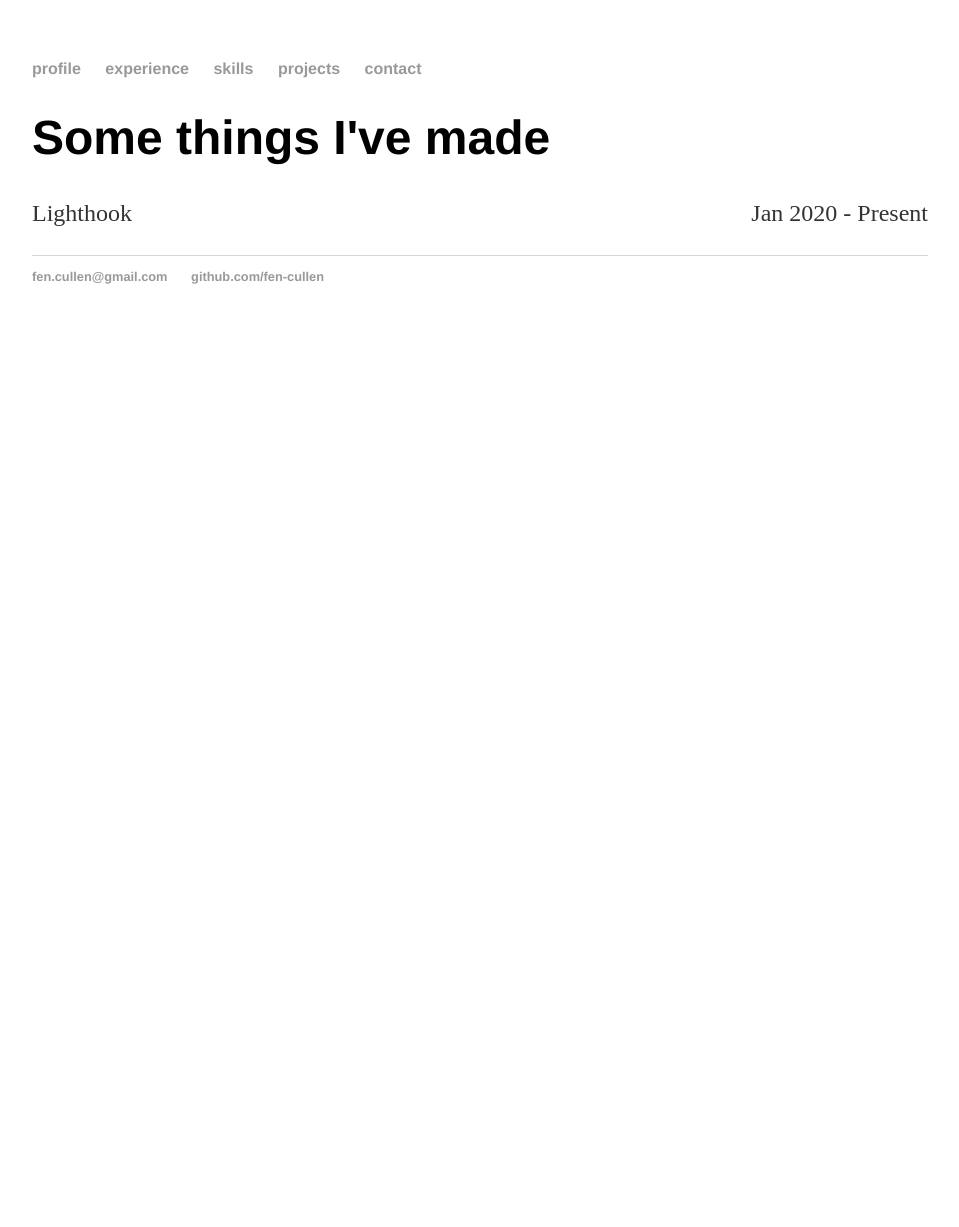
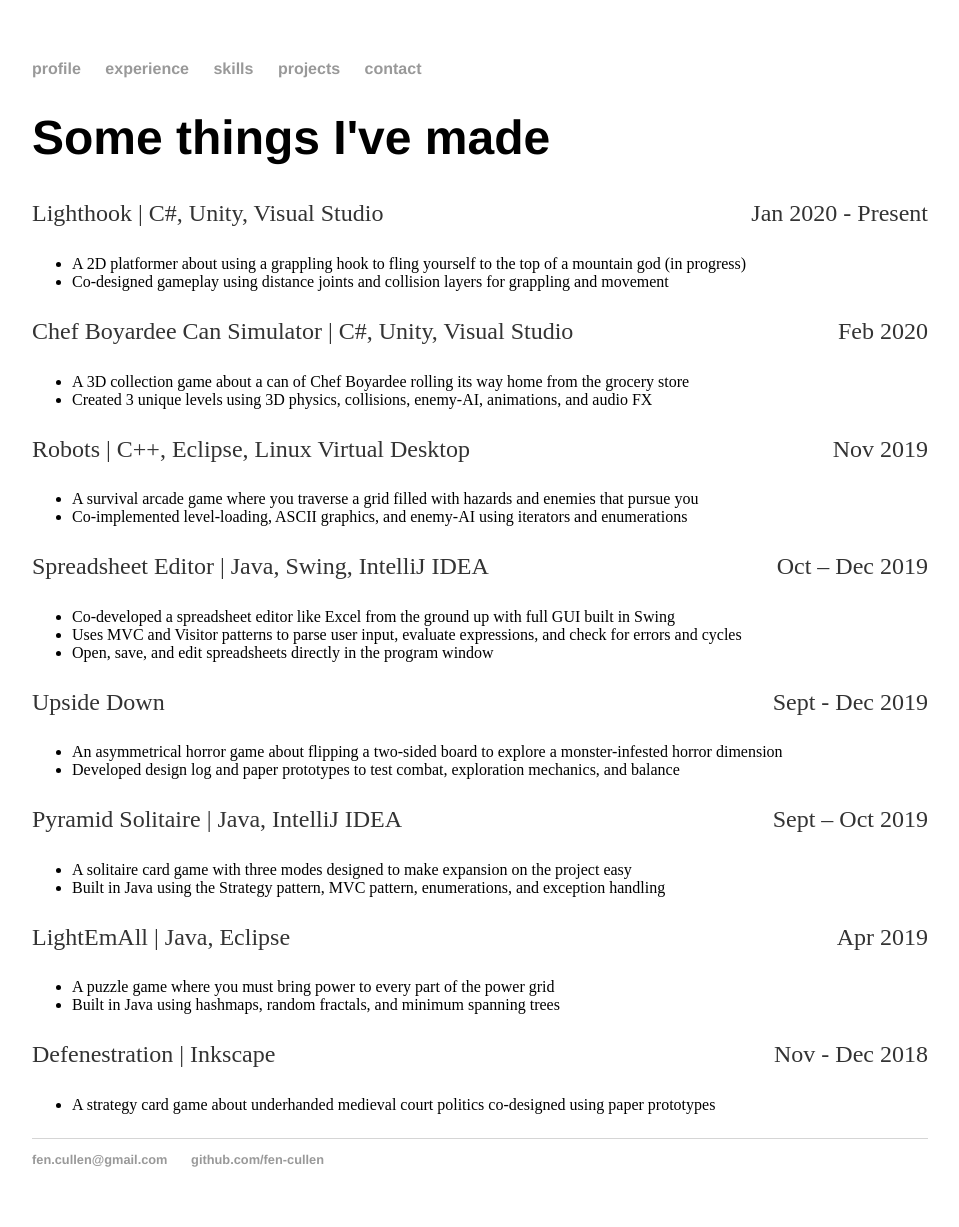
Before and after one commit to fen-cullen/fen-cullen.github.io, a Jekyll site: the page built from projects/index.html, in a window 1280 px wide. Shown: the whole page, without its empty margins (160-1119 px from the left). Built offline with Jekyll 4.4.1, drawn with Linux system fonts in a browser that asks for light colours; before the commit the page ends 900 px from its top, so only the background shows below that.

Commit message:
Update index.html
Added information

```diff
--- a/projects/index.html
+++ b/projects/index.html
@@ -4,14 +4,93 @@
 ---
 <div class="blurb">
   <h1>
-    Some things I've made <br>
+    Some things I've made
   </h1>
-  <div>
-    <p style="text-align:left;">
-      Lighthook
-      <span style="float:right;">
-        Jan 2020 - Present
-      </span>
-    </p>
-  </div>
+  <p style="text-align:left;">
+    Lighthook | C#, Unity, Visual Studio
+    <span style="float:right;">
+      Jan 2020 - Present
+    </span>
+  <ul>
+    <li> A 2D platformer about using a grappling hook to fling yourself to the top of a mountain god (in progress) </li>
+    <li> Co-designed gameplay using distance joints and collision layers for grappling and movement </li>
+  </ul>
+  </p>
+
+  <p style="text-align:left;">
+    Chef Boyardee Can Simulator | C#, Unity, Visual Studio
+    <span style="float:right;">
+       Feb 2020
+    </span>
+  <ul>
+    <li> A 3D collection game about a can of Chef Boyardee rolling its way home from the grocery store </li>
+    <li> Created 3 unique levels using 3D physics, collisions, enemy-AI, animations, and audio FX </li>
+  </ul>
+  </p>
+
+  <p style="text-align:left;">
+    Robots | C++, Eclipse, Linux Virtual Desktop
+    <span style="float:right;">
+       Nov 2019
+    </span>
+  <ul>
+    <li> A survival arcade game where you traverse a grid filled with hazards and enemies that pursue you </li>
+    <li>  Co-implemented level-loading, ASCII graphics, and enemy-AI using iterators and enumerations </li>
+  </ul>
+  </p>
+
+  <p style="text-align:left;">
+    Spreadsheet Editor | Java, Swing, IntelliJ IDEA
+    <span style="float:right;">
+       Oct – Dec 2019
+    </span>
+  <ul>
+    <li> Co-developed a spreadsheet editor like Excel from the ground up with full GUI built in Swing </li>
+    <li> Uses MVC and Visitor patterns to parse user input, evaluate expressions, and check for errors and cycles </li>
+    <li> Open, save, and edit spreadsheets directly in the program window </li>
+  </ul>
+  </p>
+
+  <p style="text-align:left;">
+    Upside Down
+    <span style="float:right;">
+       Sept - Dec 2019
+    </span>
+  <ul>
+    <li> An asymmetrical horror game about flipping a two-sided board to explore a monster-infested horror dimension </li>
+    <li> Developed design log and paper prototypes to test combat, exploration mechanics, and balance </li>
+  </ul>
+  </p>
+
+  <p style="text-align:left;">
+    Pyramid Solitaire | Java, IntelliJ IDEA
+    <span style="float:right;">
+       Sept – Oct 2019
+    </span>
+  <ul>
+    <li> A solitaire card game with three modes designed to make expansion on the project easy </li>
+    <li> Built in Java using the Strategy pattern, MVC pattern, enumerations, and exception handling </li>
+  </ul>
+  </p>
+
+  <p style="text-align:left;">
+    LightEmAll | Java, Eclipse
+    <span style="float:right;">
+       Apr 2019
+    </span>
+  <ul>
+    <li> A puzzle game where you must bring power to every part of the power grid </li>
+    <li> Built in Java using hashmaps, random fractals, and minimum spanning trees </li>
+  </ul>
+  </p>
+
+  <p style="text-align:left;">
+    Defenestration | Inkscape
+    <span style="float:right;">
+       Nov - Dec 2018
+    </span>
+  <ul>
+    <li> A strategy card game about underhanded medieval court politics co-designed using paper prototypes </li>
+  </ul>
+  </p>
 </div><!-- /.blurb -->
```
